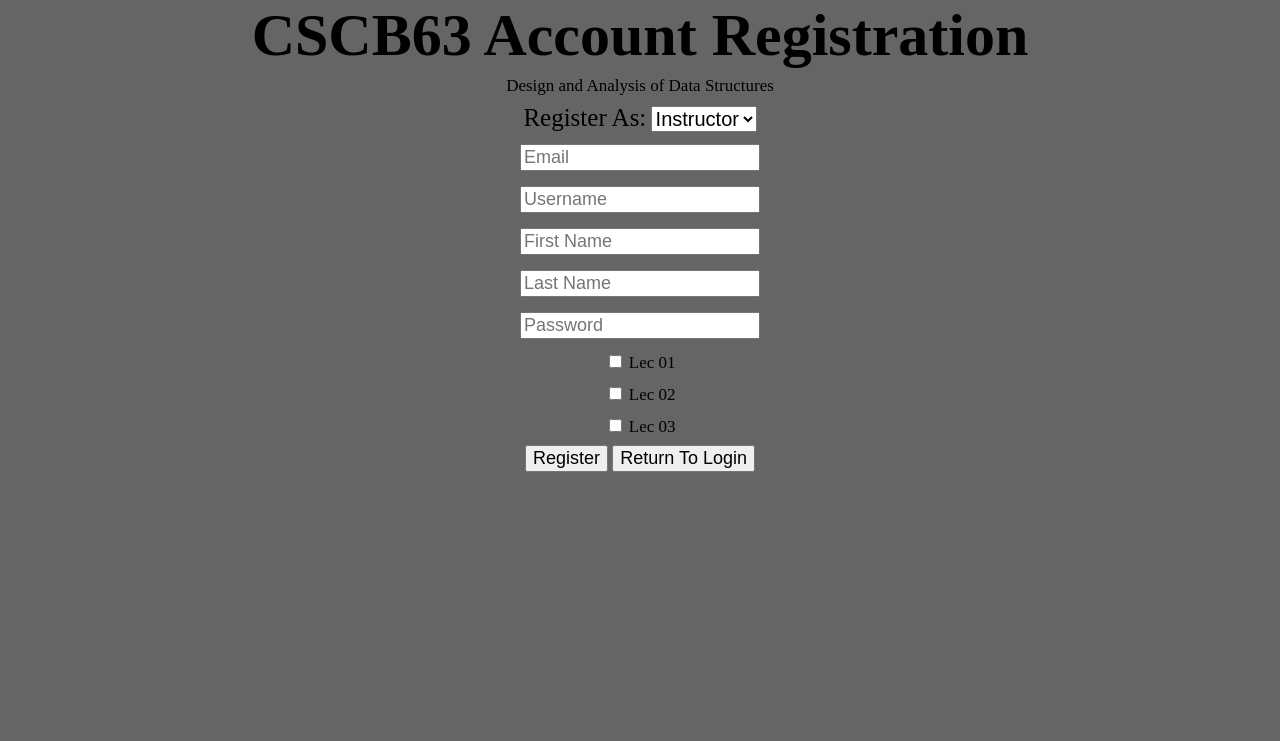
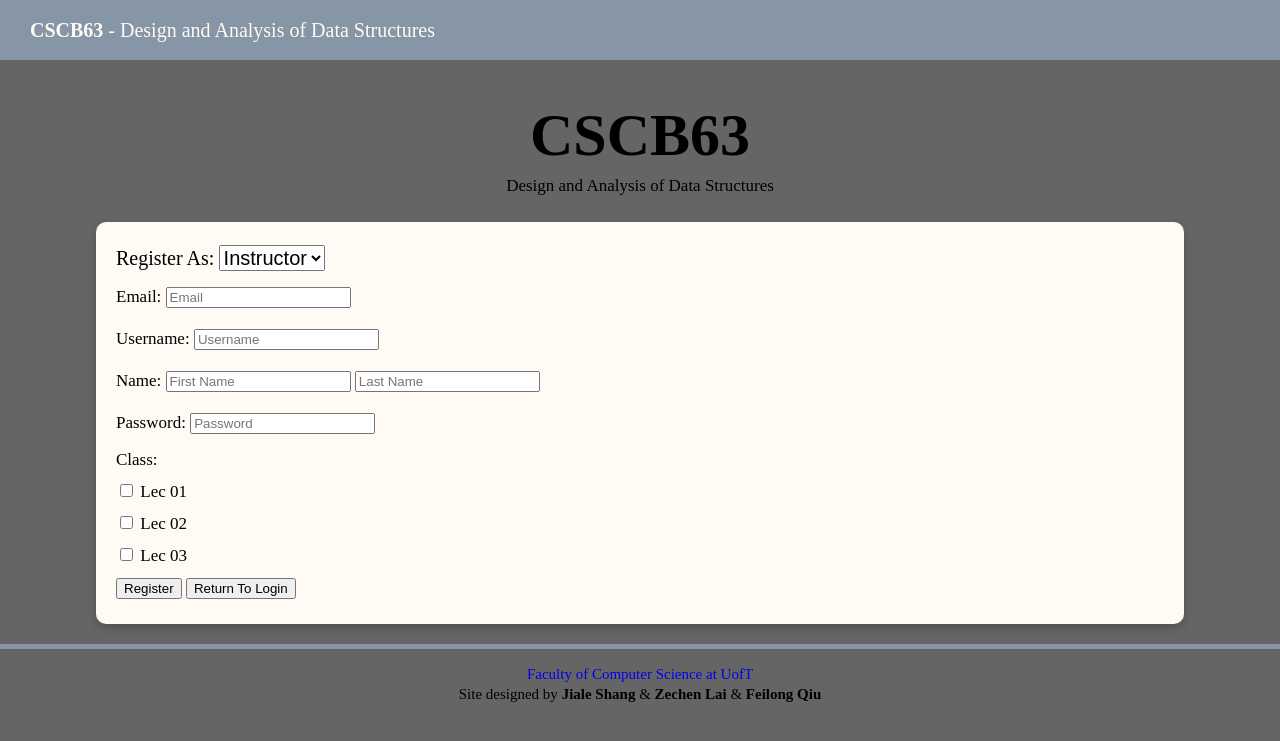
Before and after one commit to shang8024/CSCB20-website, a Flask app: page /signup in a window 1280 px wide. Shown: the top 741 px of the page. Run offline with Flask 2, Linux system fonts and the light colour scheme.

Commit message:
Add files via upload

```diff
--- a/templates/grade.html
+++ b/templates/grade.html
@@ -137,7 +137,6 @@
     let students = JSON.parse('{{ student | tojson | safe}}');
     let events = JSON.parse('{{ event | tojson | safe}}');
     //-------------------------------------------------
-    const log = console.log
     let newGrade = []
     let deleteGrade = []
     const tempTable = document.getElementById("temp-table");
@@ -220,10 +219,9 @@
         };
         newGrade.push(data);
       };
-      console.log(newGrade);
       renderTemp();
     };
-
+    // java post json to flask -- ajax without jquery
     // refer: https://stackoverflow.com/questions/8567114/how-to-make-an-ajax-call-without-jquery
     function getXmlDoc(){
       var xmlDoc;
@@ -259,7 +257,6 @@
       if (newGrade.length == 0){
         er.innerHTML="You must submit at least one grade."
       }else{
-        console.log(newGrade);
         for(i=0;i<newGrade.length;i++){
           let type=newGrade[i].ename;
           let grad=newGrade[i].grade;
--- a/templates/signup.html
+++ b/templates/signup.html
@@ -1,50 +1,61 @@
 <!DOCTYPE html>
-<html lang="en" dir="ltr">
+<html lang="en">
 <head>
-    <meta charset="utf-8">
-    <title>Login CSCB63</title>
+<title>CSCB63 Design and Analysis of Data Structures</title>
+<link href="../static/style.css" rel="stylesheet">
+<meta name="viewport" content="width=device-width, initial-scale=1.0">
 </head>
-  <link rel="stylesheet" href="../static/style.css">
+
 <body>
-    <div class="sign_box">
-      <h1>CSCB63 Account Registration </h1>
+  <nav>
+    <!--menu title, change position and font size when it becomes a dropdown menu-->
+    <div id="menu-title"><strong>CSCB63</strong> - Design and Analysis of Data Structures</div>
+  </nav>
+  <div class="content">
+    <!-- content for the title, center at the begining of the page but won't stick at the top when scrolling as the header-->
+    <div class="title">
+      <h1>CSCB63</h1>
       <p>Design and Analysis of Data Structures</p>
+    </div>
+    <section class="login">
         <form action="/signup" method = "post">
-      <label for="type_box" style="font-size:25px" accesskey="p">Register As:</label>
+            <label for="type_box" style="font-size:20px" accesskey="p">Register As:</label>
             <select name="type" style="font-size:20px" id="type_box">
               <option value="1">Instructor
               <option value="0">Student
             </select>
             <br>
             <div class="input_box">
-          <input id = "email_box"  type="text" style="font-size:18px" name="email" placeholder = "Email"> <br>
-          <input id = "username_box"  type="text"style="font-size:18px" name="username" placeholder = "Username"><br>
-          <input id = "first_name_box"  type="text" style="font-size:18px" name="first_name" placeholder = "First Name"><br>
-          <input id = "last_name_box"  type="text" style="font-size:18px" name="last_name" placeholder = "Last Name"><br>
-          <input id = "password_box"  type="password" style="font-size:18px" name="password" placeholder = "Password">
+              <label for="email_box">Email:</label>
+              <input id = "email_box"  type="text" name="email" placeholder = "Email"> <br>
+              <label for="username_box">Username:</label>
+              <input id = "username_box"  type="text" name="username" placeholder = "Username"><br>
+              <label for="first_name_box">Name:</label>
+              <input id = "first_name_box"  type="text" name="first_name" placeholder = "First Name">
+              <input id = "last_name_box"  type="text" name="last_name" placeholder = "Last Name"><br>
+              <label for="password_box">Password:</label>
+              <input id = "password_box"  type="password" name="password" placeholder = "Password">
             </div>
-
-
-
-
-        <br>
+            <div class="checkboxgroup">
+              <p>Class:</p>
               <input type="checkbox" id="Lec01" name="Lec01" value="1">
               <label for="Lec01"> Lec 01</label><br>
               <input type="checkbox" id="Lec02" name="Lec02" value="2">
               <label for="Lec 02">Lec 02</label><br>
               <input type="checkbox" id="Lec03" name="Lec03" value="3">
               <label for="Lec 03">Lec 03</label><br>
-        <input type="submit" style="font-size:18px" name="submit-button" value="Register">
-        <input type="submit" style="font-size:18px" name="return" value="Return To Login">
-
-
+              <input type="submit" name="submit-button" value="Register">
+              <input type="submit" name="return" value="Return To Login">
+            </div>
             {% if error %}
               <p class=error><strong></strong> {{ error }}
             {% endif %}
+        </form>
+    </section>
   </div>
-
-
-
-
+  <div id="footer">
+    <p><a href="http://web.cs.toronto.edu">Faculty of Computer Science at UofT</a></p>
+    <p>Site designed by <strong>Jiale Shang</strong> & <strong>Zechen Lai</strong> & <strong>Feilong Qiu</strong></p>
+  </div>
 </body>
 </html>
```
Lines whose indentation alone changed are shown as unchanged.
